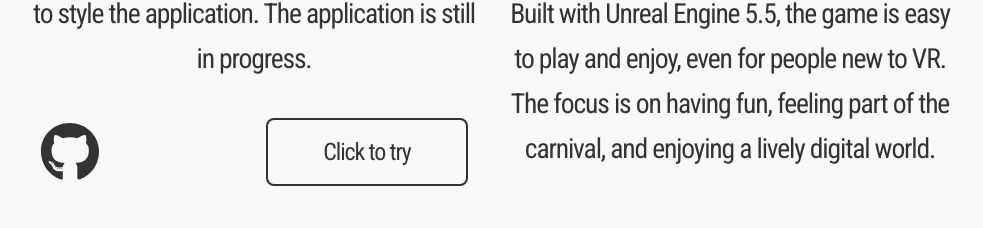
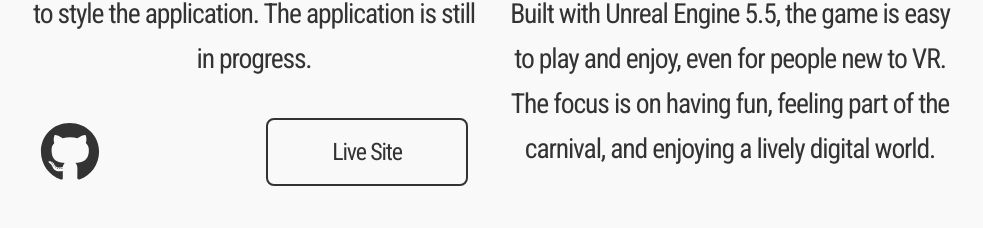
Before and after one commit to dmitra1998/Portfolio, a Next.js app: page / in a window 1280 px wide. Shown: the part 3116-3344 px from the top of the page, without its empty margins (148-1131 px from the left). Built offline with nearby package versions, Linux system fonts and the light colour scheme; no server answers; the database is empty.

Commit message:
Changed text for Project component

```diff
--- a/components/Projects.tsx
+++ b/components/Projects.tsx
@@ -17,7 +17,7 @@ const Projects = () => {
                     {/* <div className='w-full p-2 mt-auto flex flex-row gap-6 text-center items-center'> */}
                     <div className='w-full p-2 mt-auto grid grid-cols-2 gap-6 text-center items-center'>
                       {projects.GitHub?<span className='mt-7 w-2 scaleProject'><a href={projects.GitHub} target="_blank" rel="noopener noreferrer"> <FaGithub size={60} /></a></span>:''}
-                      {projects.Link?<button className="scaleProject mt-7 text-2xl border-corners hover:cursor-pointer hover:bg-[#e0e1dd] transition-colors duration-400"><a href={projects.Link} target="_blank" rel="noopener noreferrer">Click to try</a></button>:''}
+                      {projects.Link?<button className="scaleProject mt-7 text-2xl border-corners hover:cursor-pointer hover:bg-[#e0e1dd] transition-colors duration-400"><a href={projects.Link} target="_blank" rel="noopener noreferrer">Live Site</a></button>:''}
                     </div>
                 </div>
             ))}
```
